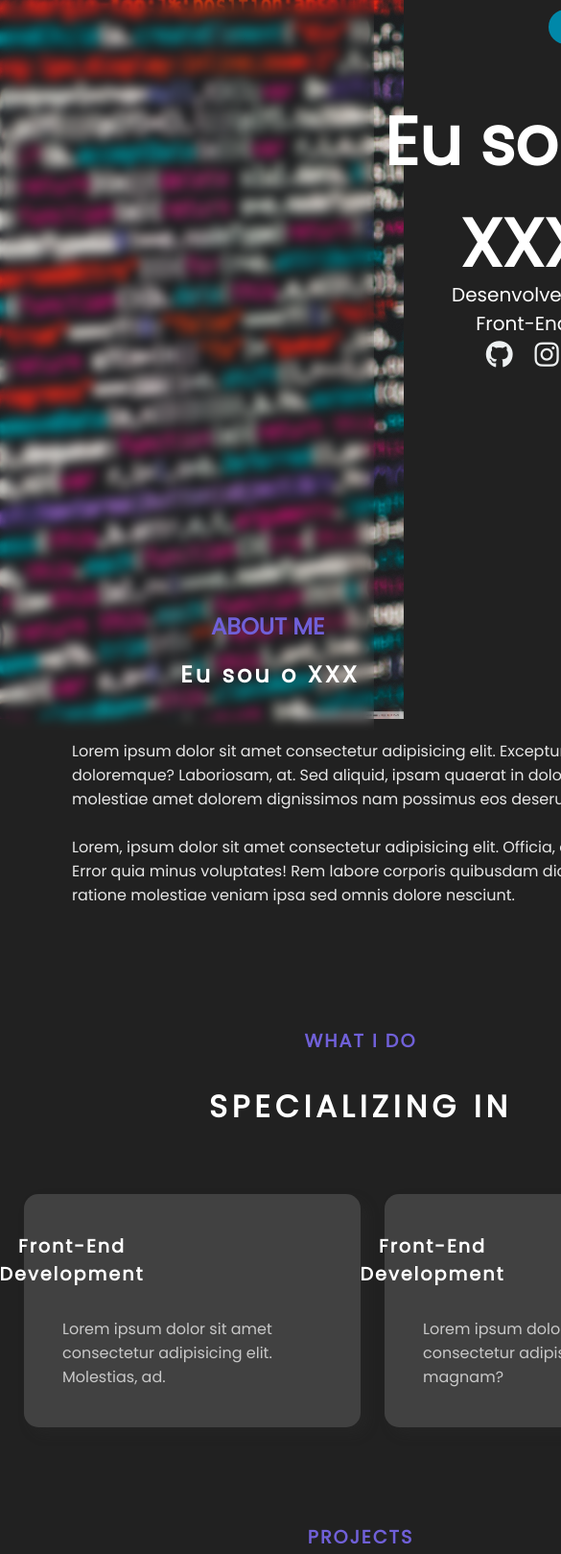
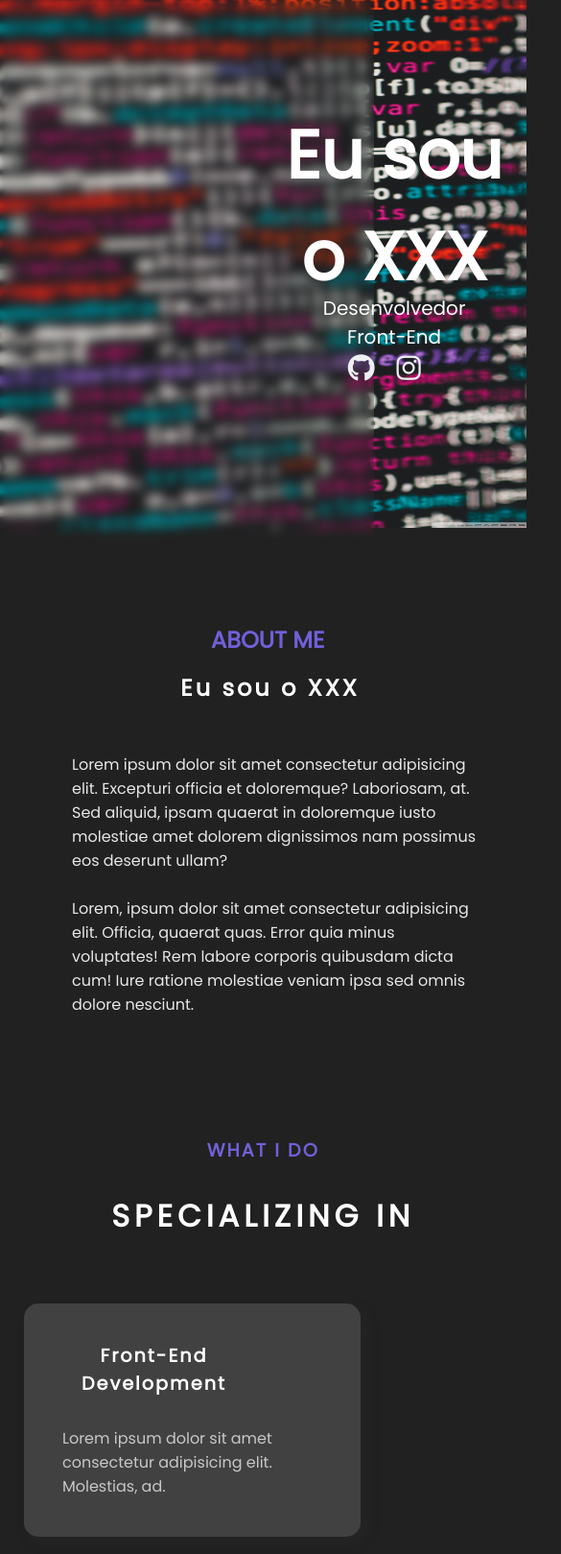
Before and after one commit to Thuizin/Portifolio2, a plain HTML site: page index.html in a window 390 px wide. Shown: the top 1619 px of the page at 96% size, 585 px wide, since content can reach past the window. Drawn offline with nearby package versions, Linux system fonts and the light colour scheme.

Commit message:
corrigindo responsividade

```diff
--- a/assets/css/style.css
+++ b/assets/css/style.css
@@ -309,13 +309,39 @@ main .name-img p{
             width: 300px;
         }
         #especiazacao .row{
-            display: none;
+            display: block;
         }
     }
 }
 @media (max-width: 620px){
+    body{
+        background-size: 620px 550px;
+    }
     #home .logo{
         display: none;
+    }
+    #especializacao .row{
+        display: block;
+    }
+    #especializacao .card{
+        width: 90vw;
+        margin-left: 25px;
+    }
+    .btn1{
+        display: none;
+    }
+    .name-img .nome,
+    .name-img .dev{
+        margin-left: -65px;
+    }
+    .name-img .nome{
+        margin-top: 50px;
+    }
+    .name-img .social{
+        margin-left: -85px;
+    }
+    #home{
+        margin-left: 80px;
     }
 }
 @media (max-width: 550px){
```
